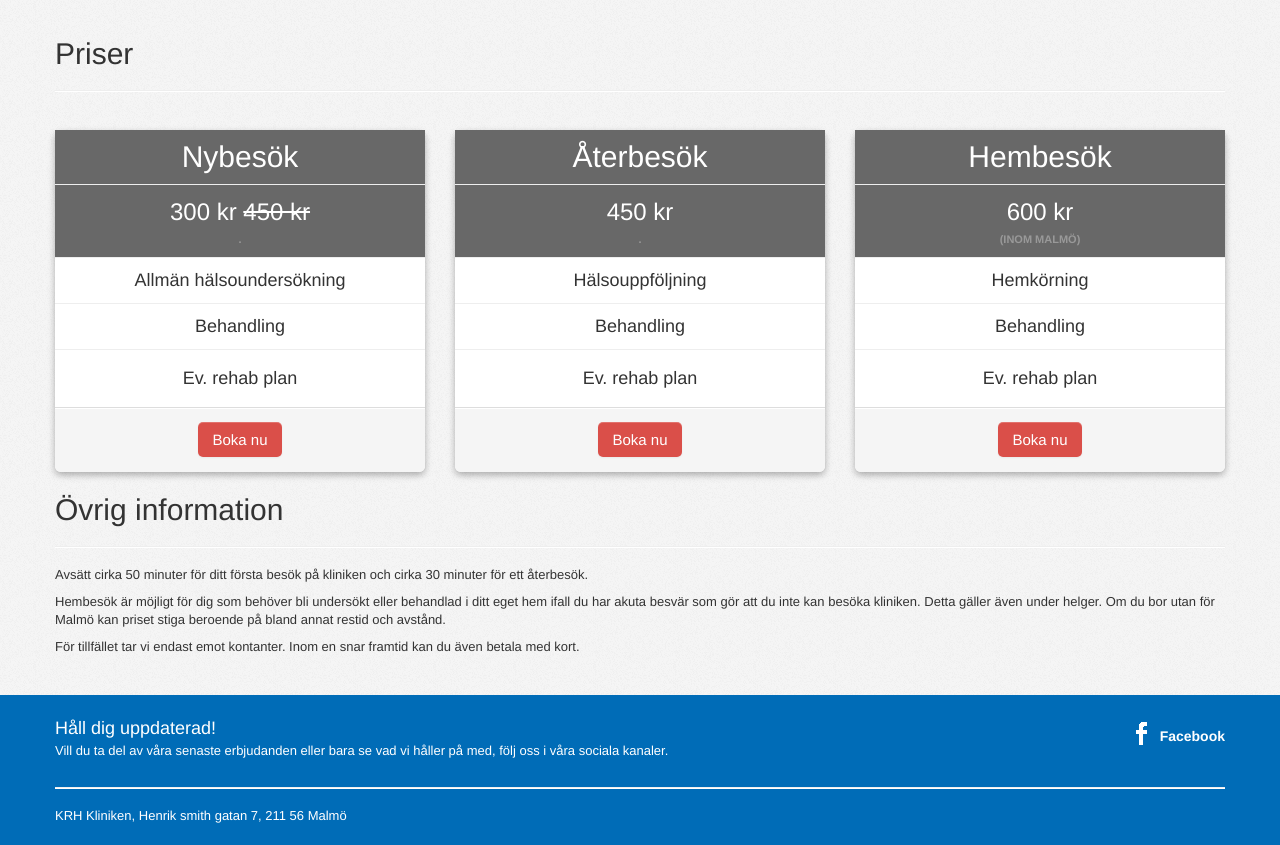
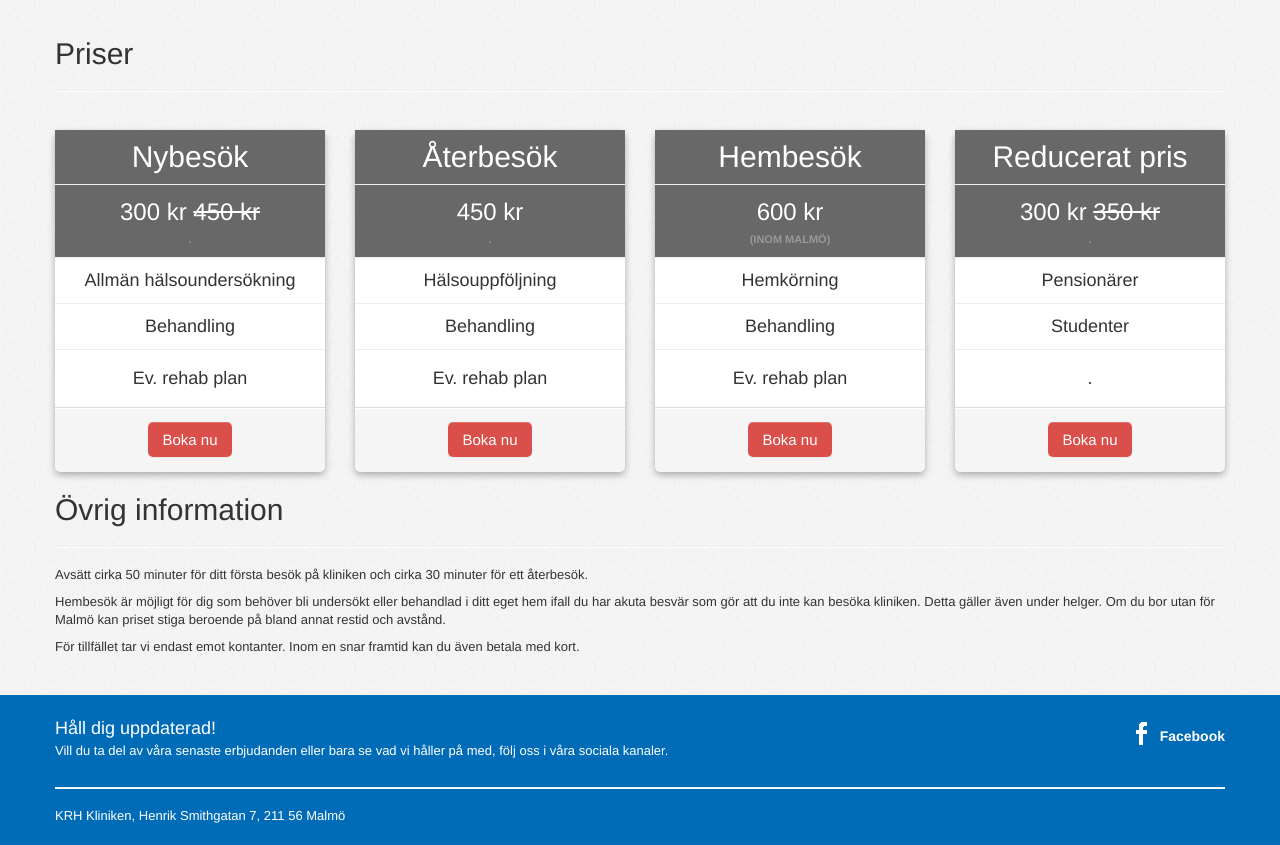
Before and after one commit to niklasae/krhkliniken.se, a plain HTML site: page priser/index.html in a window 1280 px wide. Shown: the part 103-948 px from the top of the page. Drawn offline with nearby package versions, Linux system fonts and the light colour scheme.

Commit message:
Site update

```diff
--- a/priser/index.html
+++ b/priser/index.html
@@ -97,7 +97,7 @@
         </div>
         <div class="plans">
 
-            <div class='span4 price' >
+            <div class='span3 price' >
                 <div class=" price-header modal-header">
                     <h1>Nybesök</h1>
                 </div>
@@ -123,7 +123,7 @@
                 </div>
             </div>
 
-            <div class='span4 price' >
+            <div class='span3 price' >
                 <div class=" price-header modal-header">
                     <h1>Återbesök</h1>
                 </div>
@@ -149,7 +149,7 @@
                 </div>
             </div>
 
-            <div class='span4 price' >
+            <div class='span3 price' >
                 <div class=" price-header modal-header">
                     <h1>Hembesök</h1>
                 </div>
@@ -168,6 +168,32 @@
 
                     <div class="modal-body">
                         <h3>Ev. rehab plan</h3>
+                    </div>
+
+                <div class="modal-footer btn-center">
+                    <a href="/boka/" class="btn btn-danger btn-large">Boka nu</a>
+                </div>
+            </div>
+
+            <div class='span3 price' >
+                <div class=" price-header modal-header">
+                    <h1>Reducerat pris</h1>
+                </div>
+                <div class="price-header modal-header">
+                    <h2>300 kr <del>350 kr</del></h2>
+                    <h6>.</h6>
+                </div>
+
+                    <div class="modal-header">
+                        <h3>Pensionärer</h3>
+                    </div>
+
+                    <div class="modal-header">
+                        <h3>Studenter</h3>
+                    </div>
+
+                    <div class="modal-body">
+                        <h3>.</h3>
                     </div>
 
                 <div class="modal-footer btn-center">
@@ -216,7 +242,7 @@
                 <div class="row">
                     <div class="span12">
                         <hr />
-                        KRH Kliniken, Henrik smith gatan 7, 211 56 Malmö
+                        KRH Kliniken, Henrik Smithgatan 7, 211 56 Malmö
                     </div>
                 </div>
             </div>
```
Also changed, not shown: akuta-behandlingar/index.html (+1 -1 lines), boka/index.html (+1 -1 lines), index.html (+6 -6 lines), kontakt/index.html (+4 -5 lines), om-kiropraktik/index.html (+2 -2 lines), om-oss/index.html (+2 -2 lines), oppnings-erbjudande/index.html (+1 -1 lines), vanliga-fragor/index.html (+1 -1 lines).
